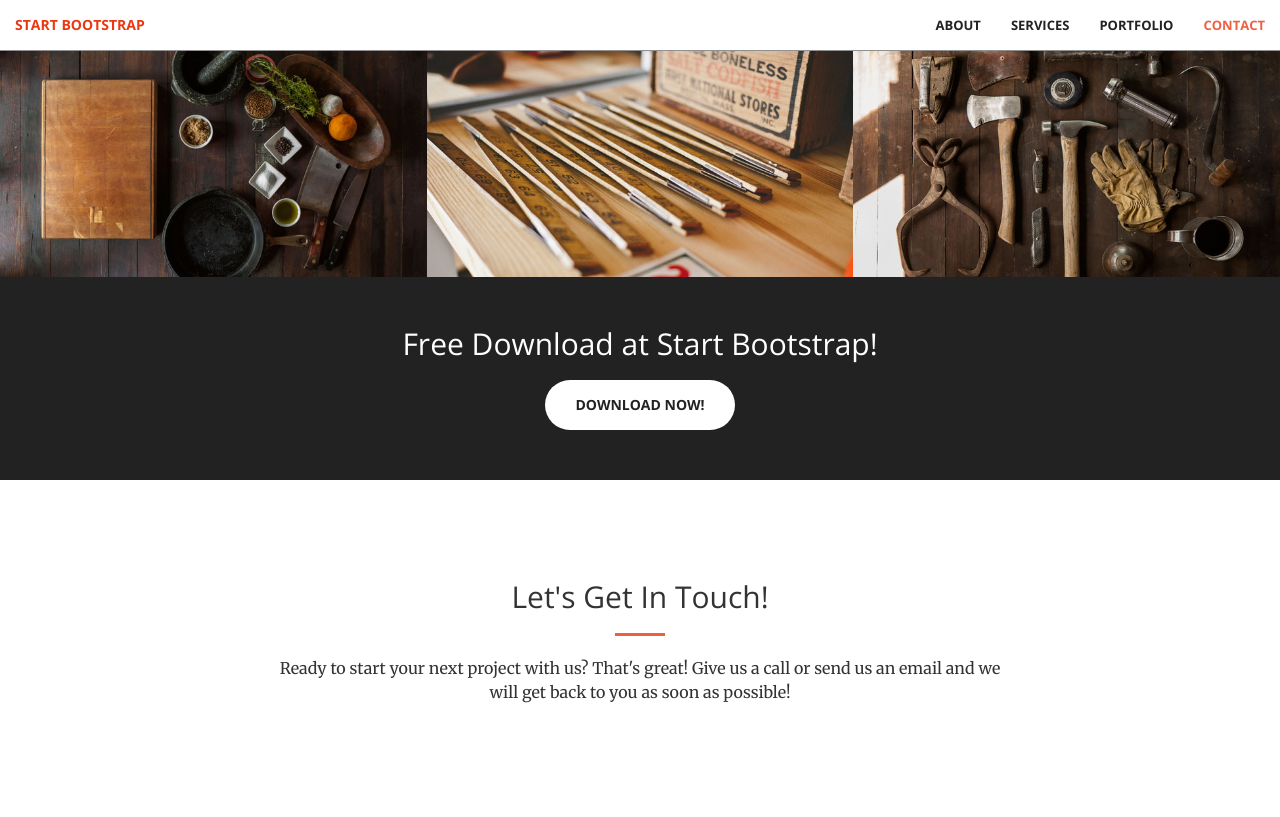
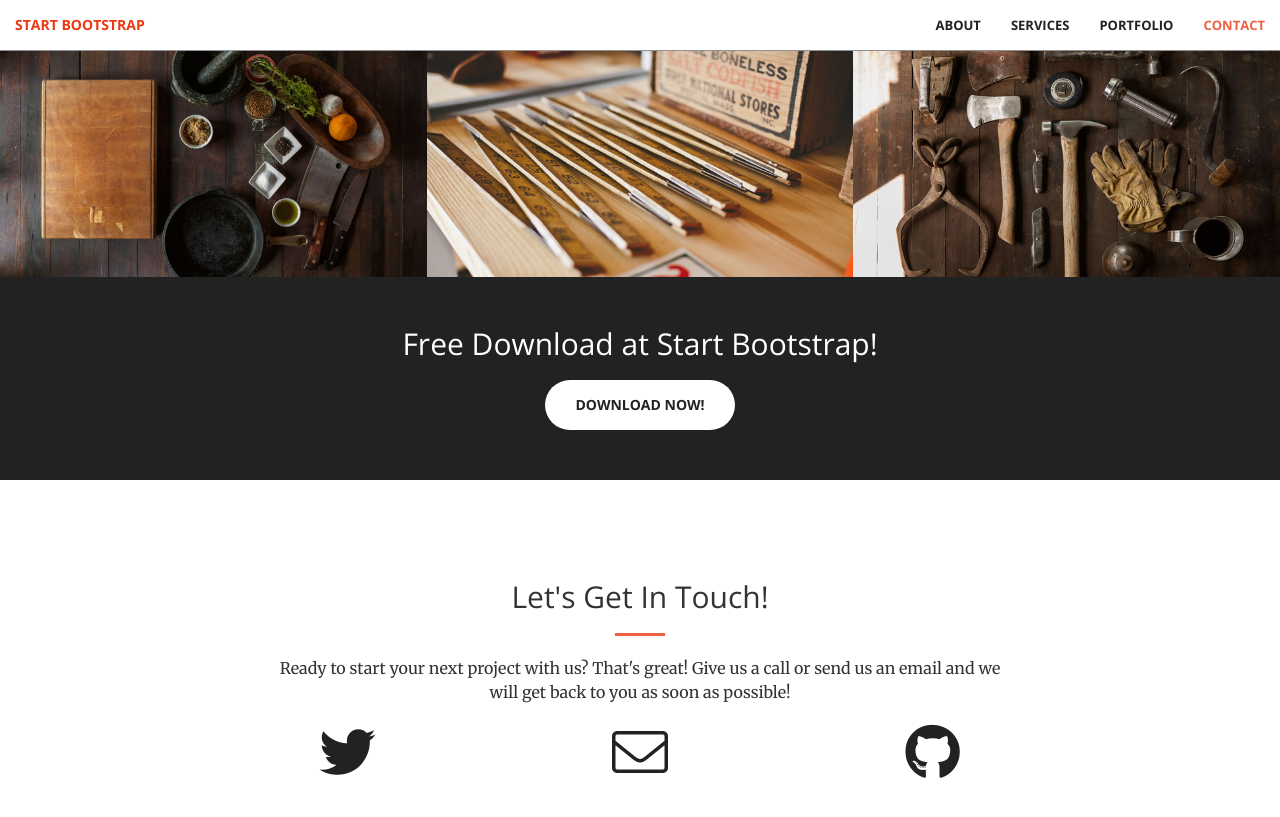
Before and after one commit to SamanDaneshvar/intereleman, a Jekyll site: the page built from index.html, in a window 1280 px wide and 900 px high, scrolled down 1957 px. Shown: the top 817 px of the window. Built offline with Jekyll 4.4.1, drawn with Linux system fonts in a browser that asks for light colours.

Commit message:
Improve the Font Awesome icons in the contact section

```diff
--- a/_includes/contact.html
+++ b/_includes/contact.html
@@ -8,22 +8,22 @@
             </div>
             <div class="col-lg-2 col-lg-offset-2 text-center">
                 <a href="https://twitter.com/{{ site.twitter_username }}">
-                <i class="fa fa-twitter fa-3x wow bounceIn" data-wow-delay=".1s"></i>
+                    <i class="fab fa-twitter wow bounceIn" data-wow-delay=".1s"></i>
                     <p>{{ site.twitter_username }}</p>
                 </a>
             </div>
             <div class="col-lg-2 col-lg-offset-1 text-center">
                 <a href="mailto:{{ site.email }}">
-            <i class="fa fa-envelope-o fa-3x wow bounceIn" data-wow-delay=".1s"></i>
+                    <i class="fal fa-envelope wow bounceIn" data-wow-delay=".1s"></i>
                     <p>{{ site.email }}</p>
                 </a>
             </div>
             <div class="col-lg-2 col-lg-offset-1 text-center">
                 <a href="https://github.com/{{ site.github_username }}">
-            <i class="fa fa-github fa-3x wow bounceIn" data-wow-delay=".1s"></i>
+                    <i class="fab fa-github wow bounceIn" data-wow-delay=".1s"></i>
                     <p>{{ site.github_username }}</p>
                 </a>
             </div>
-
+        </div>
     </div>
 </section>
--- a/_sass/_base.scss
+++ b/_sass/_base.scss
@@ -316,9 +316,13 @@ header {
 }
 
 // Contact
-#contact .fa {
+#contact .fa, #contact .fab, #contact .fal, #contact .fas {
+    @include transition-all;
+    font-size: 4em;
     color: $theme-dark;
-    font-size: 4em;
+    &:hover, &:focus {
+        color: $theme-primary;
+    }
 }
 
 // Extras
```
Lines whose indentation alone changed are shown as unchanged.
